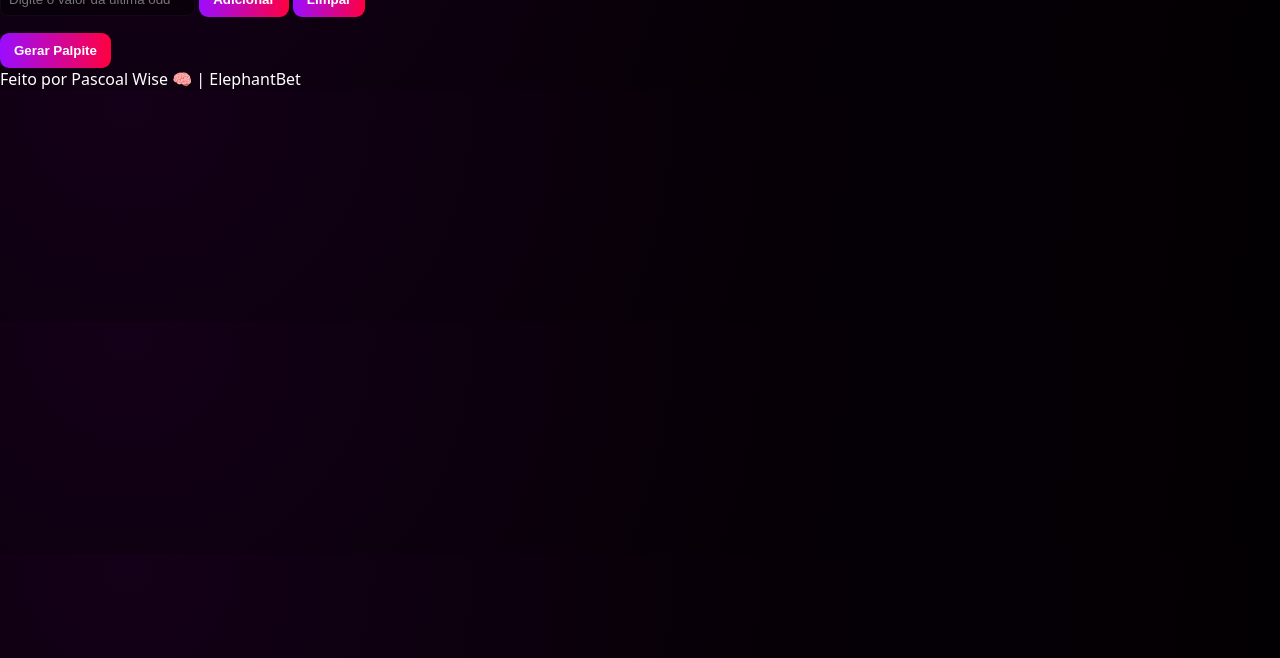
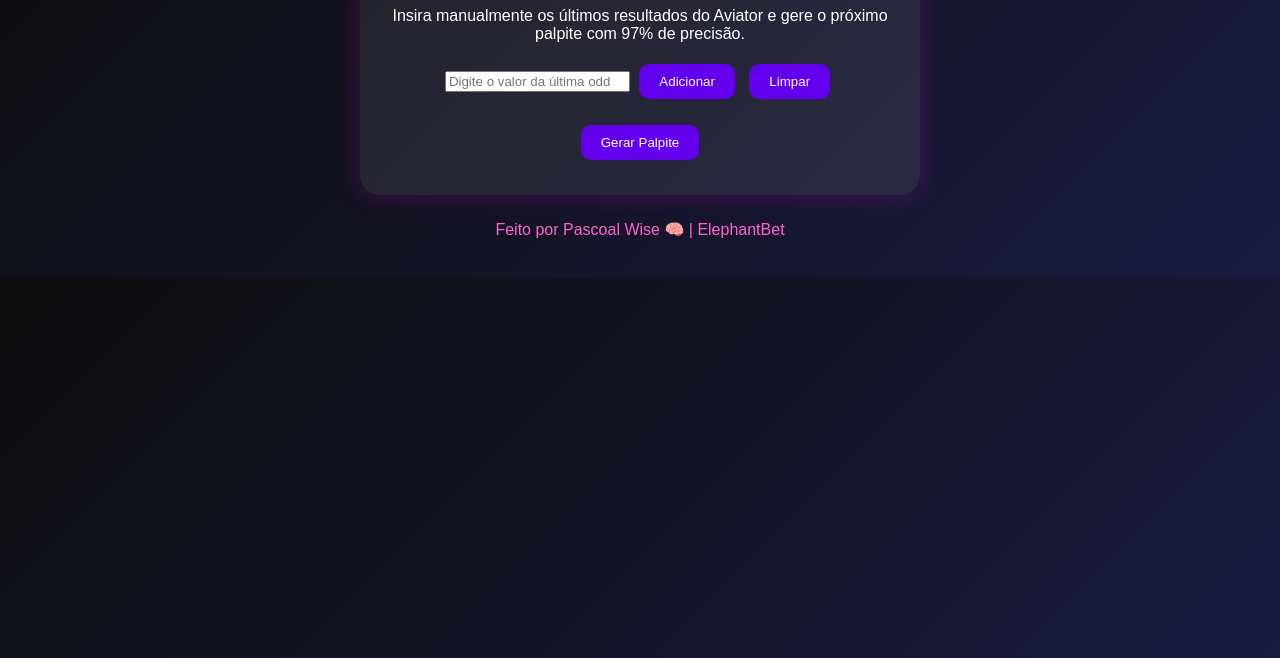
Before and after one commit to Pascoalwise01/pwisepredictor, a website: page public/index.html in a window 1280 px wide. Shown: the part 142-800 px from the top of the page. Drawn offline with Linux system fonts and the light colour scheme.

Commit message:
Update style.css

```diff
--- a/public/style.css
+++ b/public/style.css
@@ -1,32 +1,59 @@
-:root{
-  --bg:#060006;
-  --panel: rgba(255,255,255,0.03);
-  --accent1:#9b0dff;
-  --accent2:#ff0040;
-  --muted: #d1bfe0;
+body {
+  background: linear-gradient(135deg, #0d0d0d, #1a1a40);
+  color: #fff;
+  font-family: 'Poppins', sans-serif;
+  text-align: center;
+  padding: 30px;
 }
-*{box-sizing:border-box}
-body{margin:0;font-family:Poppins,system-ui,-apple-system,Segoe UI,Roboto,Helvetica,Arial;background:radial-gradient(circle at 10% 5%, #140018 0%, #060006 55%, #030003 100%);color:#fff}
-.topbar{display:flex;justify-content:space-between;align-items:center;padding:14px 22px;background:linear-gradient(90deg,var(--accent1),var(--accent2));box-shadow:0 6px 20px rgba(155,13,255,0.06)}
-.topbar h1{margin:0;font-size:1.1rem}
-.wrap{max-width:980px;margin:22px auto;padding:0 14px}
-.card{background:linear-gradient(180deg, rgba(255,255,255,0.02), rgba(255,255,255,0.01));padding:16px;border-radius:12px;margin-bottom:16px;box-shadow:0 10px 30px rgba(155,13,255,0.03)}
-.muted{color:var(--muted);font-size:0.95rem;margin-bottom:8px}
-textarea{width:100%;padding:10px;border-radius:8px;border:1px solid rgba(255,255,255,0.04);background:rgba(0,0,0,0.45);color:#fff;min-height:110px}
-.row{display:flex;gap:8px;align-items:center;margin-top:10px;flex-wrap:wrap}
-input[type=number]{padding:8px;border-radius:8px;border:1px solid rgba(255,255,255,0.04);background:rgba(0,0,0,0.45);color:#fff}
-button{background:linear-gradient(90deg,var(--accent1),var(--accent2));border:none;color:#fff;padding:10px 14px;border-radius:9px;font-weight:700;cursor:pointer}
-button.warn{background:#333;padding:8px}
-button.primary{padding:12px 20px;font-size:1.05rem}
-.center{text-align:center}
-.hidden{display:none}
-.palpiteBox{margin-top:12px;padding:12px;border-radius:10px;background:rgba(0,0,0,0.35);border:1px solid rgba(255,255,255,0.02)}
-.palpiteText{font-size:1.6rem;color:#ffd1ff;text-shadow:0 0 10px #ff66cc}
-.feedbackRow{display:flex;gap:10px;justify-content:center;margin-top:10px}
-.ok{background:#2ecc71}
-.bad{background:#ff3366}
-.stats table{width:100%;border-collapse:collapse;margin-top:10px}
-.stats th, .stats td{padding:8px;border:1px solid rgba(255,255,255,0.03)}
-.historyList{max-height:220px;overflow:auto;padding:8px;background:rgba(0,0,0,0.25);border-radius:8px}
-.footer{padding:12px;text-align:center;color:#bbb;font-size:0.9rem}
-a{color:#fff;text-decoration:none}
+
+.container {
+  background: rgba(255, 255, 255, 0.08);
+  border-radius: 20px;
+  padding: 30px;
+  width: 90%;
+  max-width: 500px;
+  margin: auto;
+  box-shadow: 0 0 25px rgba(255, 0, 255, 0.2);
+}
+
+button {
+  margin: 5px;
+  padding: 10px 20px;
+  border: none;
+  border-radius: 10px;
+  cursor: pointer;
+  background-color: #6200ee;
+  color: white;
+  transition: transform 0.2s, background 0.3s;
+}
+
+button:hover {
+  background: #3700b3;
+  transform: scale(1.05);
+}
+
+#historyList {
+  list-style: none;
+  margin-top: 15px;
+  padding: 0;
+}
+
+#historyList li {
+  background: rgba(255, 255, 255, 0.1);
+  border-radius: 10px;
+  margin: 5px 0;
+  padding: 5px;
+}
+
+.hidden {
+  display: none;
+}
+
+footer {
+  margin-top: 25px;
+}
+
+footer a {
+  color: #ff66cc;
+  text-decoration: none;
+}
```
